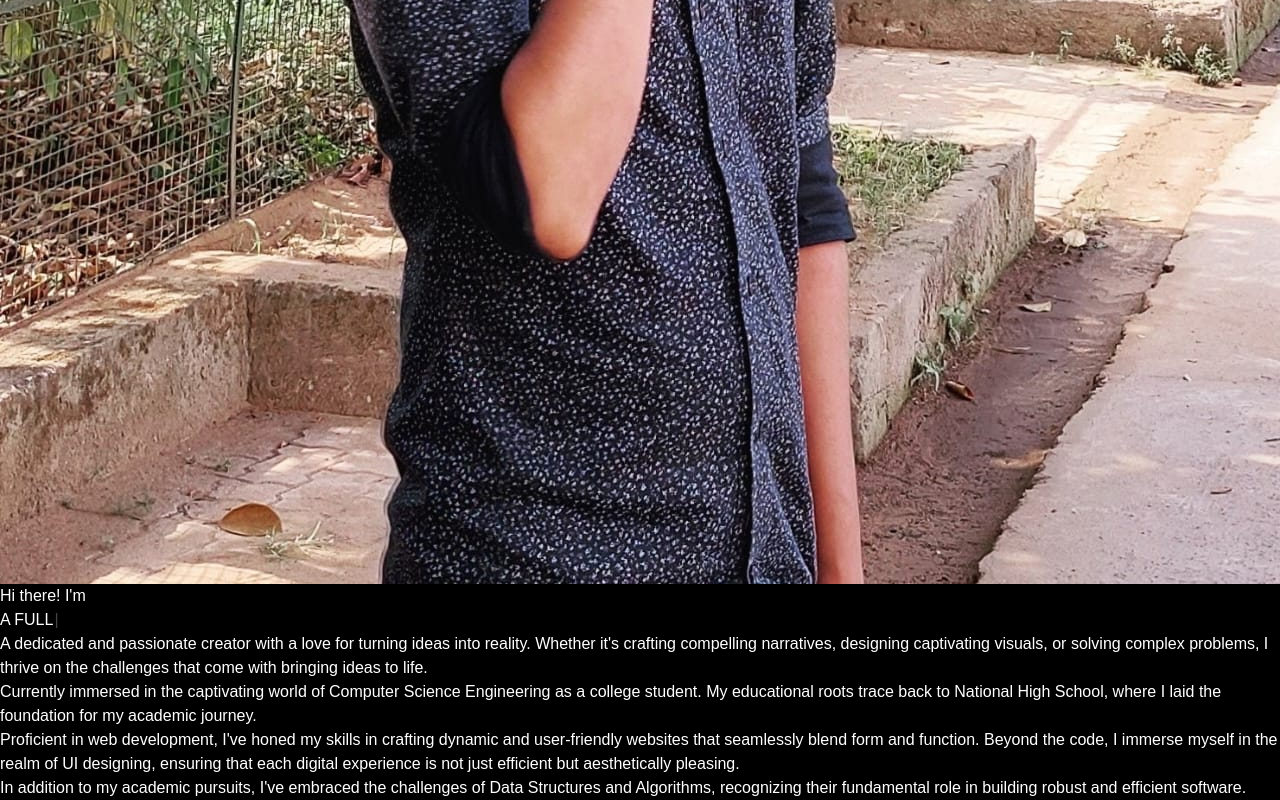
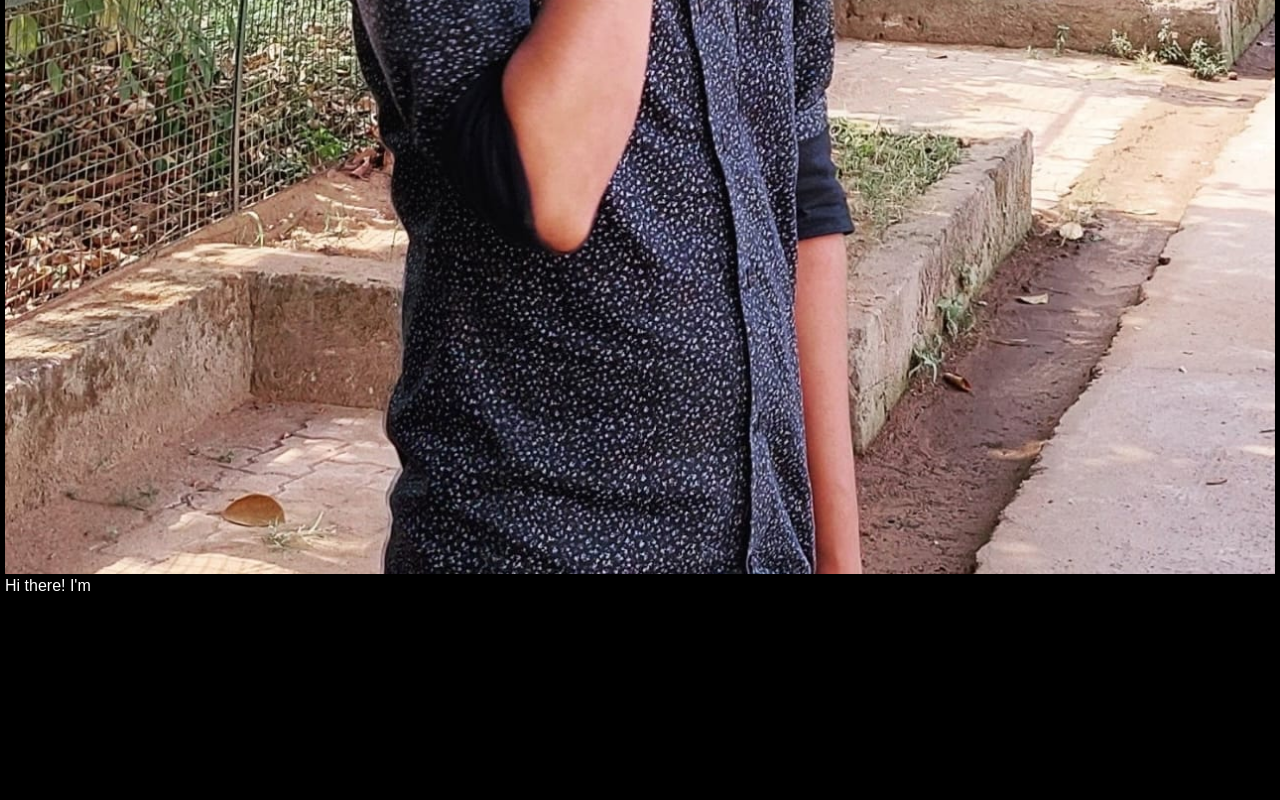
Before and after one commit to sin-07/nPortfolio, a React (Vite) app: page / in a window 1280 px wide. Shown: the part 779-1579 px from the top of the page. After the commit the page ends 1377 px from the top, so only its background shows below. Built offline with nearby package versions, Linux system fonts and the light colour scheme.

Commit message:
made changes 2

```diff
--- a/src/components/Navbar.jsx
+++ b/src/components/Navbar.jsx
@@ -1,35 +1,38 @@
 import { useState } from "react";
-import { motion } from "framer-motion";
-import { Menu, X } from "lucide-react"; // Icons for mobile menu
+import { useLocation } from "react-router-dom";
+import { motion, AnimatePresence } from "framer-motion";
+import { Menu, X } from "lucide-react";
 import { Link } from "react-router-dom";
 
 export default function Navbar() {
   const [isOpen, setIsOpen] = useState(false);
+  const location = useLocation();
 
-  // Sidebar animation variants
+  // Function to determine active link
+  const isActive = (path) => location.pathname === path ? "text-[#3be1ac]" : "text-white";
+
   const sidebarVariants = {
     hidden: { x: "-100%", opacity: 0 },
     visible: { x: "0%", opacity: 1, transition: { duration: 0.4, ease: "easeInOut" } },
   };
 
   return (
-    <nav className="fixed top-0 left-0 w-full bg-black bg-opacity-80 backdrop-blur-md shadow-md p-4 z-50 h-16">
-
+    <nav className="fixed top-0 left-0 w-full bg-black shadow-md p-4 z-[1000] h-16">
       <div className="container mx-auto flex justify-between items-center">
         {/* Logo */}
         <Link to="/" className="text-white text-2xl font-bold">Aniket</Link>
 
-        {/* Desktop Links */}
+        {/* Desktop Navigation */}
         <motion.div
           initial={{ y: -20, opacity: 0 }}
           animate={{ y: 0, opacity: 1 }}
           transition={{ duration: 0.4 }}
-          className="hidden md:flex space-x-6 text-white"
+          className="hidden md:flex space-x-6"
         >
-          <Link to="/" className="hover:text-[#3be1ac] transition">Home</Link>
-          <Link to="/about" className="hover:text-[#3be1ac] transition">About</Link>
-          <Link to="/projects" className="hover:text-[#3be1ac] transition">Projects</Link>
-          <Link to="/contact" className="hover:text-[#3be1ac] transition">Contact</Link>
+          <Link to="/" className={`hover:text-[#3be1ac] transition ${isActive("/")}`}>Home</Link>
+          <Link to="/about" className={`hover:text-[#3be1ac] transition ${isActive("/about")}`}>About</Link>
+          <Link to="/projects" className={`hover:text-[#3be1ac] transition ${isActive("/projects")}`}>Projects</Link>
+          <Link to="/contact" className={`hover:text-[#3be1ac] transition ${isActive("/contact")}`}>Contact</Link>
         </motion.div>
 
         {/* Mobile Menu Button */}
@@ -37,14 +40,27 @@ export default function Navbar() {
           <Menu size={28} />
         </button>
 
-        {/* Sidebar for Mobile */}
+        {/* Mobile Sidebar & Background */}
+        <AnimatePresence>
           {isOpen && (
+            <>
+              {/* Full-screen Black Background */}
+              <motion.div
+                initial={{ opacity: 0 }}
+                animate={{ opacity: 1 }}
+                exit={{ opacity: 0 }}
+                transition={{ duration: 0.3 }}
+                className="fixed inset-0 bg-black bg-opacity-90 z-[999]"
+                onClick={() => setIsOpen(false)}
+              ></motion.div>
+
+              {/* Sidebar */}
               <motion.div
                 initial="hidden"
                 animate="visible"
                 exit="hidden"
                 variants={sidebarVariants}
-            className="fixed top-0 left-0 h-full w-64 bg-gray-900 text-white shadow-lg p-5 flex flex-col space-y-6"
+                className="fixed top-0 left-0 h-full w-64 bg-black text-white shadow-lg p-5 flex flex-col space-y-6 z-[1000]"
               >
                 {/* Close Button */}
                 <button className="self-end" onClick={() => setIsOpen(false)}>
@@ -52,12 +68,14 @@ export default function Navbar() {
                 </button>
 
                 {/* Sidebar Links */}
-            <Link to="/" className="text-lg hover:text-[#3be1ac]" onClick={() => setIsOpen(false)}>Home</Link>
-            <Link to="/about" className="text-lg hover:text-[#3be1ac]" onClick={() => setIsOpen(false)}>About</Link>
-            <Link to="/projects" className="text-lg hover:text-[#3be1ac]" onClick={() => setIsOpen(false)}>Projects</Link>
-            <Link to="/contact" className="text-lg hover:text-[#3be1ac]" onClick={() => setIsOpen(false)}>Contact</Link>
+                <Link to="/" className={`text-lg hover:text-[#3be1ac] ${isActive("/")}`} onClick={() => setIsOpen(false)}>Home</Link>
+                <Link to="/about" className={`text-lg hover:text-[#3be1ac] ${isActive("/about")}`} onClick={() => setIsOpen(false)}>About</Link>
+                <Link to="/projects" className={`text-lg hover:text-[#3be1ac] ${isActive("/projects")}`} onClick={() => setIsOpen(false)}>Projects</Link>
+                <Link to="/contact" className={`text-lg hover:text-[#3be1ac] ${isActive("/contact")}`} onClick={() => setIsOpen(false)}>Contact</Link>
               </motion.div>
+            </>
           )}
+        </AnimatePresence>
       </div>
     </nav>
   );
--- a/src/index.css
+++ b/src/index.css
@@ -2,9 +2,23 @@
 @tailwind components;
 @tailwind utilities;
 body {
-    background-color: black;
-    color: white;  /* Ensures all text is visible */
-    margin: 0;
-    padding: 0;
-    font-family: Arial, sans-serif;
-  }
+  margin: 0;
+  padding: 0 5px;
+  background-color: black;
+  color: white;
+  font-family: Arial, sans-serif;
+}
+
+nav {
+  background-color: black !important;
+}
+
+a {
+  text-decoration: none;
+}
+
+button {
+  background: none;
+  border: none;
+  cursor: pointer;
+}
--- a/src/pages/About.jsx
+++ b/src/pages/About.jsx
@@ -13,7 +13,7 @@ export default function About() {
         initial={{ opacity: 0, y: -20 }}
         animate={{ opacity: 1, y: 0 }}
         transition={{ delay: 0.3, duration: 0.5 }}
-        className="text-4xl font-extrabold text-[#3be1ac] mb-6"
+        className="text-4xl sm:mt-0 mt-14 font-extrabold text-[#3be1ac] mb-6"
       >
         About Me
       </motion.h1>
--- a/src/pages/Home.jsx
+++ b/src/pages/Home.jsx
@@ -1,72 +1,79 @@
-import { motion } from "framer-motion";
+import { useState, useEffect } from "react";
+import { motion, AnimatePresence } from "framer-motion";
 import me from "../assets/me.jpg";
-import Typewriter from "typewriter-effect";
 
 export default function Home() {
+  const [isFullScreen, setIsFullScreen] = useState(false);
+  const texts = ["ANIKET SINGH", "A FULL STACK DEVELOPER", "A COMPUTER SCIENCE ENGINEER"];
+  const [index, setIndex] = useState(0);
+
+  // Cycle through text every 2.5 seconds
+  useEffect(() => {
+    const interval = setInterval(() => {
+      setIndex((prevIndex) => (prevIndex + 1) % texts.length);
+    }, 2500);
+    return () => clearInterval(interval);
+  }, []);
+
   return (
     <motion.div
       initial={{ opacity: 0 }}
       animate={{ opacity: 1 }}
       transition={{ duration: 1 }}
+      className="min-h-screen flex flex-col items-center justify-center bg-black px-6"
     >
-  <div className="mt-[6rem]">
+      {/* Image Container */}
+      <div className="mt-[6rem] flex justify-center">
         <img
           src={me}
-        alt="logo"
-        className="w-[25%]  rounded-[1.5rem] border border-white"
+          alt="profile"
+          className="w-[200px] md:w-[250px] lg:w-[300px] rounded-[1.5rem] border border-white cursor-pointer transition-transform duration-300 hover:scale-110"
+          onClick={() => setIsFullScreen(true)}
         />
-
       </div>
 
-      <h3 className="font-extrabold text-4xl text-white my-[2rem]">
+      {/* Full-Screen Image View */}
+      <AnimatePresence>
+        {isFullScreen && (
+          <motion.div
+            initial={{ opacity: 0 }}
+            animate={{ opacity: 1 }}
+            exit={{ opacity: 0 }}
+            transition={{ duration: 0.3 }}
+            className="fixed inset-0 bg-black bg-opacity-90 flex items-center justify-center z-[1000]"
+            onClick={() => setIsFullScreen(false)}
+          >
+            <motion.img
+              src={me}
+              alt="Full Screen Profile"
+              initial={{ scale: 0.8 }}
+              animate={{ scale: 1 }}
+              exit={{ scale: 0.8 }}
+              transition={{ duration: 0.3 }}
+              className="max-w-[90%] max-h-[90%] rounded-lg shadow-lg cursor-pointer"
+            />
+          </motion.div>
+        )}
+      </AnimatePresence>
+
+      {/* Smooth Typewriter Text */}
+      <h3 className="font-extrabold text-4xl text-white my-[2rem] text-center">
         Hi there! I'm{" "}
         <span className="text-[#3be1ac]">
-          <Typewriter
-            options={{
-              strings: [
-                "ANIKET SINGH",
-                "A FULL STACK DEVELOPER",
-                "A COMPUTER SCIENCE ENGINEER",
-              ],
-              autoStart: true,
-              loop: true,
-            }}
-          />
+          <AnimatePresence mode="wait">
+            <motion.span
+              key={texts[index]}
+              initial={{ opacity: 0, y: 10 }}
+              animate={{ opacity: 1, y: 0 }}
+              exit={{ opacity: 0, y: -10 }}
+              transition={{ duration: 0.6 }}
+              className="inline-block"
+            >
+              {texts[index]}
+            </motion.span>
+          </AnimatePresence>
         </span>
       </h3>
-
-      <div className="flex flex-col gap-4 mb-7">
-        <p className="text-white">
-          A dedicated and passionate creator with a love for turning ideas into
-          reality. Whether it's crafting compelling narratives, designing
-          captivating visuals, or solving complex problems, I thrive on the
-          challenges that come with bringing ideas to life.
-        </p>
-        <p className="text-white">
-          Currently immersed in the captivating world of Computer Science{" "}
-          <span className="text-[#3be1ac]">Engineering</span> as a college
-          student. My educational roots trace back to{" "}
-          <span className="text-[#3be1ac]">National High School</span>, where I
-          laid the foundation for my academic journey.
-        </p>
-        <p className="text-white">
-          Proficient in <span className="text-[#3be1ac]">web development</span>,
-          I've honed my skills in crafting dynamic and user-friendly websites
-          that seamlessly blend form and function. Beyond the code, I immerse
-          myself in the realm of{" "}
-          <span className="text-[#3be1ac]">UI designing</span>, ensuring that
-          each digital experience is not just efficient but aesthetically
-          pleasing.
-        </p>
-        <p className="text-white">
-          In addition to my academic pursuits, I've embraced the challenges of{" "}
-          <span className="text-[#3be1ac]">Data Structures and Algorithms</span>
-          , recognizing their fundamental role in building robust and efficient
-          software.
-        </p>
-      </div>
-
-
     </motion.div>
   );
 }
```
Lines whose indentation alone changed are shown as unchanged.
